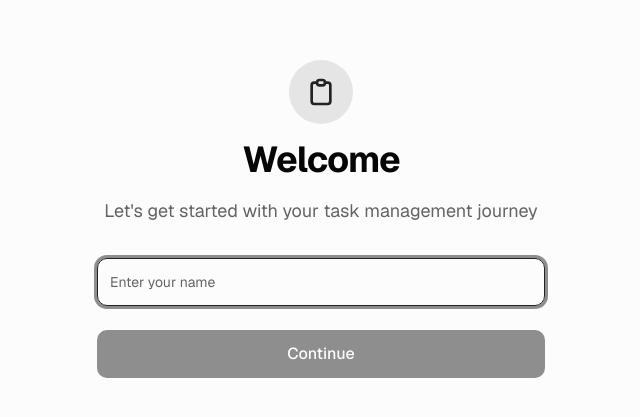
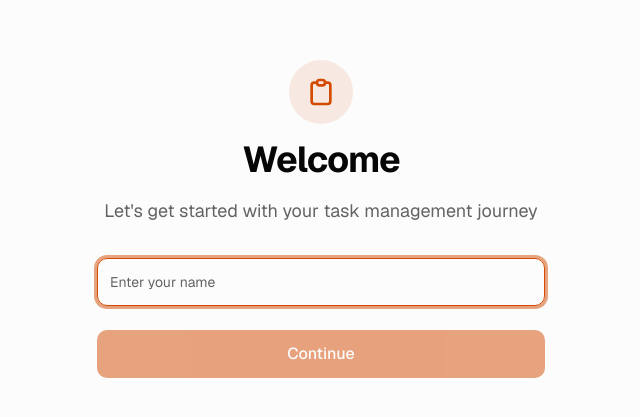
Before and after one commit to kunal-shetty/sunflower, a Next.js app: page / in a window 1280 px wide. Shown: the part 181-598 px from the top of the page, without its empty margins (319-959 px from the left). Built offline with nearby package versions, Linux system fonts and the light colour scheme.

Commit message:
feat: update light mode to orange theme
Apply warm orange tones to primary, secondary, and muted colors.

#VERCEL_SKIP

Co-authored-by: Kunal <176825556+kunal-shetty@users.noreply.github.com>

```diff
--- a/app/globals.css
+++ b/app/globals.css
@@ -3,7 +3,7 @@
 
 @custom-variant dark (&:is(.dark *));
 
-/* Updated theme colors for a clean, modern aesthetic */
+/* Updated light mode to use orange theme by default */
 :root {
   --background: oklch(0.99 0 0);
   --foreground: oklch(0.12 0 0);
@@ -11,33 +11,33 @@
   --card-foreground: oklch(0.12 0 0);
   --popover: oklch(1 0 0);
   --popover-foreground: oklch(0.12 0 0);
-  --primary: oklch(0.25 0 0);
+  --primary: oklch(0.59 0.19 45);
   --primary-foreground: oklch(0.99 0 0);
-  --secondary: oklch(0.96 0 0);
+  --secondary: oklch(0.96 0.01 70);
   --secondary-foreground: oklch(0.12 0 0);
-  --muted: oklch(0.96 0 0);
+  --muted: oklch(0.96 0.01 70);
   --muted-foreground: oklch(0.5 0 0);
-  --accent: oklch(0.96 0 0);
-  --accent-foreground: oklch(0.12 0 0);
+  --accent: oklch(0.65 0.18 50);
+  --accent-foreground: oklch(0.99 0 0);
   --destructive: oklch(0.55 0.2 25);
   --destructive-foreground: oklch(0.99 0 0);
-  --border: oklch(0.92 0 0);
-  --input: oklch(0.92 0 0);
-  --ring: oklch(0.25 0 0);
+  --border: oklch(0.92 0.01 70);
+  --input: oklch(0.92 0.01 70);
+  --ring: oklch(0.59 0.19 45);
   --chart-1: oklch(0.646 0.222 41.116);
   --chart-2: oklch(0.6 0.118 184.704);
   --chart-3: oklch(0.398 0.07 227.392);
   --chart-4: oklch(0.828 0.189 84.429);
   --chart-5: oklch(0.769 0.188 70.08);
   --radius: 0.75rem;
-  --sidebar: oklch(0.985 0 0);
+  --sidebar: oklch(0.985 0.01 70);
   --sidebar-foreground: oklch(0.145 0 0);
-  --sidebar-primary: oklch(0.205 0 0);
+  --sidebar-primary: oklch(0.59 0.19 45);
   --sidebar-primary-foreground: oklch(0.985 0 0);
-  --sidebar-accent: oklch(0.97 0 0);
+  --sidebar-accent: oklch(0.97 0.01 70);
   --sidebar-accent-foreground: oklch(0.205 0 0);
-  --sidebar-border: oklch(0.922 0 0);
-  --sidebar-ring: oklch(0.708 0 0);
+  --sidebar-border: oklch(0.922 0.01 70);
+  --sidebar-ring: oklch(0.708 0.1 50);
 }
 
 .dark {
```
